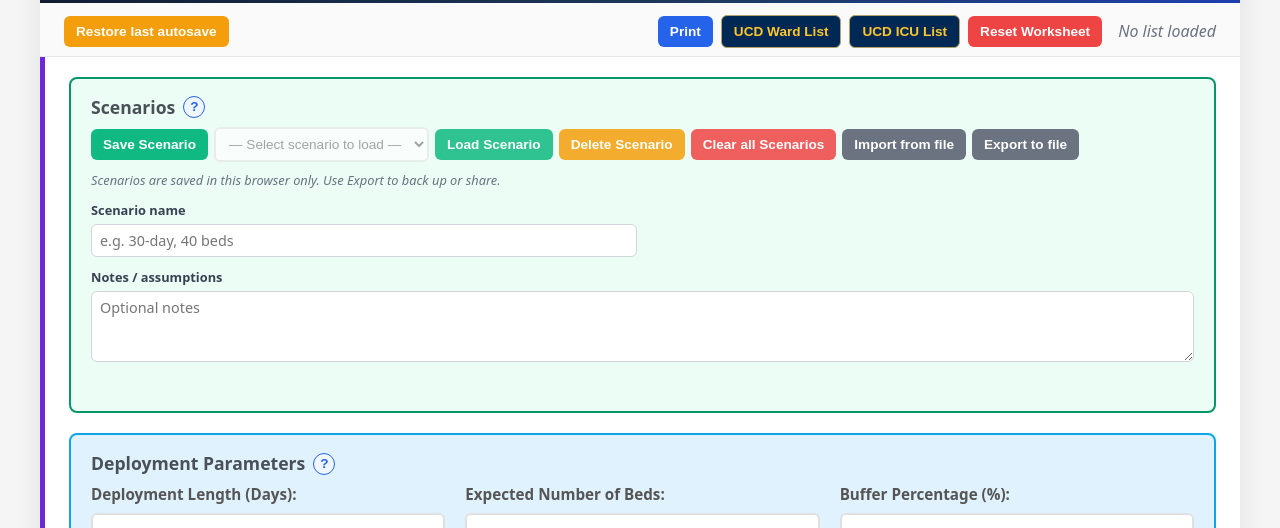
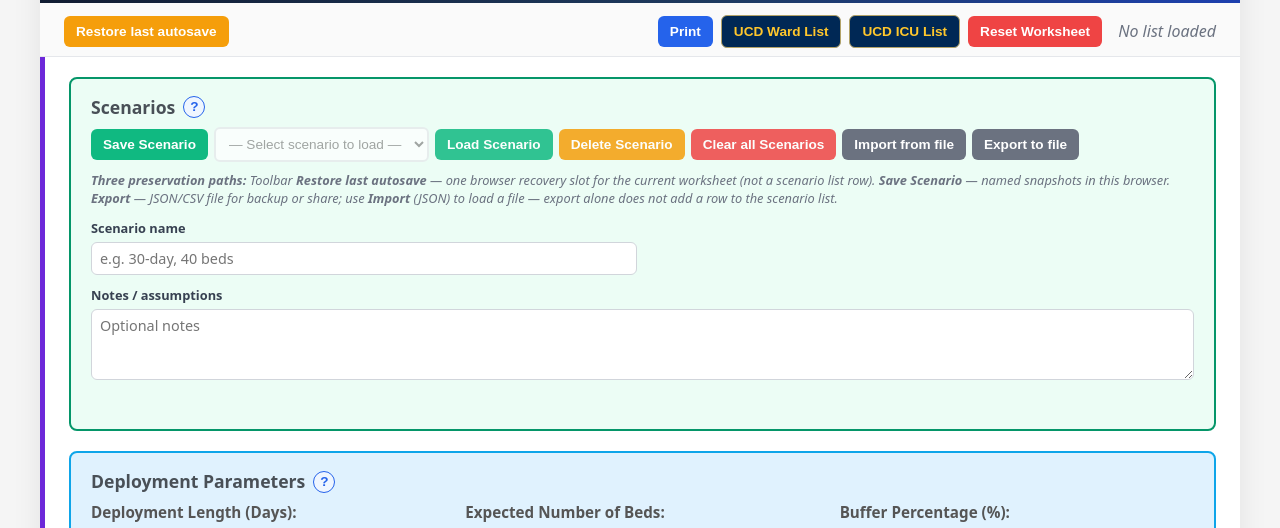
Before and after one commit to jobten13/portable-solution-estimator-suite, a plain HTML site: page Calcs Shell/index.html in a window 1280 px wide. Shown: the part 236-764 px from the top of the page. Drawn offline with Linux system fonts and the light colour scheme; files whose address does not match are found by name.

Commit message:
Docs/UI: clarify autosave vs scenario vs export (Shell + README + tracker)
Made-with: Cursor

```diff
--- a/Calcs Shell/index.html
+++ b/Calcs Shell/index.html
@@ -35,7 +35,7 @@
           </header>
           <div class="toolbar-wrap">
             <div class="toolbar">
-              <button type="button" id="load-btn-clear-autosave" class="btn btn-delete" title="Load the last autosaved worksheet from this browser. Opening the calc always starts fresh; use this to recover unsaved work.">Restore last autosave</button>
+              <button type="button" id="load-btn-clear-autosave" class="btn btn-delete" title="Restore the last autosaved worksheet in this browser (recovery slot). Named scenarios in the list are unchanged. Opening the calc starts fresh until you restore.">Restore last autosave</button>
               <span id="load-load-basic-last-saved" class="toolbar-last-saved" aria-live="polite"></span>
               <button type="button" id="load-btn-print" class="btn btn-print" title="Print the current view.">Print</button>
               <button type="button" id="load-guide-btn" class="btn btn-secondary" title="Open the user guide in this page.">User guide</button>
@@ -51,11 +51,11 @@
               </div>
               <div class="help-popover" id="load-help-popover-scenarios" role="tooltip" hidden>
                 <ul>
+                  <li><strong>How your work is kept:</strong> (1) Toolbar <strong>Restore last autosave</strong> — one browser recovery slot for the <em>current</em> worksheet (not a named scenario row). (2) <strong>Save / Load Scenario</strong> — named snapshots in the dropdown. (3) <strong>Export / Import</strong> — files on disk; export does not add a scenario until you <strong>Import</strong> JSON or <strong>Save</strong>.</li>
                   <li><strong>Save Scenario</strong> stores your current quantities, generator and fuel inputs, and notes in this browser.</li>
                   <li>Use a clear scenario name and brief notes so assumptions are easy to understand later.</li>
                   <li><strong>Load</strong> restores a scenario, <strong>Delete</strong> removes one, and <strong>Clear all</strong> removes all saved scenarios.</li>
-                  <li><strong>Export</strong> lets you choose JSON (backup/re-import) or CSV (human-readable report); <strong>Import</strong> restores from an exported JSON scenario file.</li>
-                  <li><strong>Toolbar “Worksheet autosaved”</strong> is recovery data for the open worksheet. <strong>Restore last autosave</strong> reloads it after a refresh; use Restore before editing if you need the previous session.</li>
+                  <li><strong>Export</strong> downloads JSON (backup/re-import) or CSV (report); <strong>Import</strong> applies a JSON file — it is separate from the toolbar recovery slot.</li>
                 </ul>
               </div>
               <div class="scenario-actions">
@@ -90,7 +90,7 @@
                   </div>
                 </div>
               </div>
-              <p class="scenario-storage-note">Scenarios are saved in this browser only. Use Export to back up or share.</p>
+              <p class="scenario-storage-note"><strong>Three preservation paths:</strong> Toolbar <strong>Restore last autosave</strong> — one browser recovery slot for the <em>current</em> worksheet (not a scenario list row). <strong>Save Scenario</strong> — named snapshots in this browser. <strong>Export</strong> — JSON/CSV <em>file</em> for backup or share; use <strong>Import</strong> (JSON) to load a file — export alone does not add a row to the scenario list.</p>
               <input type="file" id="load-scenario-file-input" accept=".json" hidden>
               <div class="scenario-meta">
                 <div class="field">
@@ -250,7 +250,7 @@
           </header>
           <div class="toolbar-wrap">
             <div class="toolbar">
-              <button type="button" id="load-pro-btn-clear-autosave" class="btn btn-delete" title="Load the last autosaved worksheet from this browser. Opening the calc always starts fresh; use this to recover unsaved work.">Restore last autosave</button>
+              <button type="button" id="load-pro-btn-clear-autosave" class="btn btn-delete" title="Restore the last autosaved worksheet in this browser (recovery slot). Named scenarios in the list are unchanged. Opening the calc starts fresh until you restore.">Restore last autosave</button>
               <span id="load-pro-last-saved" class="toolbar-last-saved" aria-live="polite"></span>
               <button type="button" id="load-pro-print-summary-btn" class="btn btn-print" title="Print the current view.">Print</button>
               <button type="button" id="load-pro-guide-btn" class="btn btn-secondary" title="Open the user guide in this page.">User guide</button>
@@ -267,11 +267,11 @@
               </div>
               <div class="help-popover" id="load-pro-help-popover-scenarios" role="tooltip" hidden>
                 <ul>
+                  <li><strong>How your work is kept:</strong> (1) Toolbar <strong>Restore last autosave</strong> — one browser recovery slot for the <em>current</em> worksheet (not a named scenario row). (2) <strong>Save / Load Scenario</strong> — named snapshots in the dropdown. (3) <strong>Export / Import</strong> — files on disk; export does not add a scenario until you <strong>Import</strong> JSON or <strong>Save</strong>.</li>
                   <li><strong>Save Scenario</strong> stores your current table values, generator inputs, and notes in this browser.</li>
                   <li>Use a clear scenario name and brief notes so assumptions are easy to understand later.</li>
                   <li><strong>Load</strong> restores a saved setup, <strong>Delete</strong> removes one scenario, and <strong>Clear all</strong> removes all saved scenarios.</li>
-                  <li><strong>Export</strong> lets you choose JSON (backup/re-import) or CSV (human-readable report); <strong>Import</strong> restores from an exported JSON scenario file.</li>
-                  <li><strong>Toolbar “Worksheet autosaved”</strong> is recovery data for the open worksheet. <strong>Restore last autosave</strong> reloads it after a refresh; use Restore before editing if you need the previous session.</li>
+                  <li><strong>Export</strong> downloads JSON (backup/re-import) or CSV (report); <strong>Import</strong> applies a JSON file — it is separate from the toolbar recovery slot.</li>
                 </ul>
               </div>
               <div class="scenario-actions">
@@ -306,7 +306,7 @@
                   </div>
                 </div>
               </div>
-              <p class="scenario-storage-note">Scenarios are saved in this browser only. Use Export to back up or share.</p>
+              <p class="scenario-storage-note"><strong>Three preservation paths:</strong> Toolbar <strong>Restore last autosave</strong> — one browser recovery slot for the <em>current</em> worksheet (not a scenario list row). <strong>Save Scenario</strong> — named snapshots in this browser. <strong>Export</strong> — JSON/CSV <em>file</em> for backup or share; use <strong>Import</strong> (JSON) to load a file — export alone does not add a row to the scenario list.</p>
               <div class="scenario-meta">
                 <div class="field">
                   <label for="load-pro-scenario-name">Scenario name</label>
@@ -491,7 +491,7 @@
           </header>
           <div class="toolbar-wrap">
             <div class="toolbar">
-              <button type="button" id="water-btn-clear-autosave" class="btn btn-delete" title="Load the last autosaved worksheet from this browser. Opening the calc always starts fresh; use this to recover unsaved work.">Restore last autosave</button>
+              <button type="button" id="water-btn-clear-autosave" class="btn btn-delete" title="Restore the last autosaved worksheet in this browser (recovery slot). Named scenarios in the list are unchanged. Opening the calc starts fresh until you restore.">Restore last autosave</button>
               <span id="water-last-saved" class="toolbar-last-saved" aria-live="polite"></span>
               <button type="button" class="btn btn-print" id="water-print-btn" title="Print the current view.">Print</button>
               <button type="button" class="btn btn-clear" id="water-reset-btn" title="Reset all inputs, unit, and modes to baseline values.">Reset to Defaults</button>
@@ -505,11 +505,11 @@
               </div>
               <div class="help-popover" id="water-help-popover-scenarios" role="tooltip" hidden>
                 <ul>
+                  <li><strong>How your work is kept:</strong> (1) Toolbar <strong>Restore last autosave</strong> — one browser recovery slot for the <em>current</em> worksheet (not a named scenario row). (2) <strong>Save / Load Scenario</strong> — named snapshots in the dropdown. (3) <strong>Export / Import</strong> — files on disk; export does not add a scenario until you <strong>Import</strong> JSON or <strong>Save</strong>.</li>
                   <li><strong>Save Scenario</strong> stores your current inputs, unit, and modes in this browser.</li>
                   <li>Use a clear scenario name and notes so others can quickly understand assumptions.</li>
                   <li><strong>Load</strong> restores a saved setup, <strong>Delete</strong> removes one scenario, and <strong>Clear all</strong> removes all saved scenarios.</li>
-                  <li><strong>Export</strong> lets you choose JSON (backup/re-import) or CSV (human-readable report); <strong>Import</strong> restores from an exported JSON scenario file.</li>
-                  <li><strong>Toolbar “Worksheet autosaved”</strong> is recovery for the open worksheet. <strong>Restore last autosave</strong> reloads it after a refresh. Restore before editing if you need the previous session.</li>
+                  <li><strong>Export</strong> downloads JSON (backup/re-import) or CSV (report); <strong>Import</strong> applies a JSON file — it is separate from the toolbar recovery slot.</li>
                   <li>The line under scenario name is for the <strong>named scenario list</strong> only — different from worksheet autosave.</li>
                 </ul>
               </div>
@@ -545,7 +545,7 @@
                   </div>
                 </div>
               </div>
-              <p class="scenario-storage-note">Scenarios are saved in this browser only. Use Export to back up or share.</p>
+              <p class="scenario-storage-note"><strong>Three preservation paths:</strong> Toolbar <strong>Restore last autosave</strong> — one browser recovery slot for the <em>current</em> worksheet (not a scenario list row). <strong>Save Scenario</strong> — named snapshots in this browser. <strong>Export</strong> — JSON/CSV <em>file</em> for backup or share; use <strong>Import</strong> (JSON) to load a file — export alone does not add a row to the scenario list.</p>
               <div class="scenario-meta">
                 <div class="field">
                   <label for="water-scenario-name">Scenario name</label>
@@ -740,7 +740,7 @@
           </header>
           <div class="toolbar-wrap">
             <div class="toolbar">
-              <button type="button" id="cons-clear-autosave-btn" class="btn btn-delete" title="Restore the last autosaved worksheet state. Named saved scenarios are not changed.">Restore last autosave</button>
+              <button type="button" id="cons-clear-autosave-btn" class="btn btn-delete" title="Restore the last autosaved worksheet in this browser (recovery slot). Named scenarios in the list are unchanged.">Restore last autosave</button>
               <span id="cons-last-saved" class="toolbar-last-saved" aria-live="polite"></span>
               <button type="button" class="btn btn-print" id="cons-print-btn">Print</button>
               <button type="button" class="btn btn-ucd" id="cons-ward-list-btn">UCD Ward List</button>
@@ -757,10 +757,11 @@
               </div>
               <div class="help-popover" id="cons-help-popover-scenarios" role="tooltip" hidden>
                 <ul>
+                  <li><strong>How your work is kept:</strong> (1) Toolbar <strong>Restore last autosave</strong> — one browser recovery slot for the <em>current</em> worksheet (not a named scenario row). (2) <strong>Save / Load Scenario</strong> — named snapshots in the dropdown. (3) <strong>Export / Import</strong> — files on disk; export does not add a scenario until you <strong>Import</strong> JSON or <strong>Save</strong>.</li>
                   <li><strong>Save Scenario</strong> stores your current list, deployment inputs, and notes in this browser.</li>
                   <li>Use a clear scenario name and notes so assumptions are easy to understand later.</li>
                   <li><strong>Load</strong> restores one scenario, <strong>Delete</strong> removes one, and <strong>Clear all</strong> removes all saved scenarios.</li>
-                  <li><strong>Export</strong> lets you choose JSON (backup/re-import) or CSV (human-readable report); <strong>Import</strong> restores from an exported JSON scenario file.</li>
+                  <li><strong>Export</strong> downloads JSON (backup/re-import) or CSV (report); <strong>Import</strong> applies a JSON file — it is separate from the toolbar recovery slot.</li>
                 </ul>
               </div>
               <div class="scenario-actions">
@@ -795,7 +796,7 @@
                   </div>
                 </div>
               </div>
-              <p class="scenario-storage-note">Scenarios are saved in this browser only. Use Export to back up or share.</p>
+              <p class="scenario-storage-note"><strong>Three preservation paths:</strong> Toolbar <strong>Restore last autosave</strong> — one browser recovery slot for the <em>current</em> worksheet (not a scenario list row). <strong>Save Scenario</strong> — named snapshots in this browser. <strong>Export</strong> — JSON/CSV <em>file</em> for backup or share; use <strong>Import</strong> (JSON) to load a file — export alone does not add a row to the scenario list.</p>
               <div class="scenario-meta">
                 <div class="field">
                   <label for="cons-scenario-name">Scenario name</label>
@@ -893,7 +894,7 @@
           </header>
           <div class="toolbar-wrap">
             <div class="toolbar">
-              <button type="button" id="meds-btn-clear-autosave" class="btn btn-delete" title="Restore the last autosaved worksheet state. Named saved scenarios are not changed.">Restore last autosave</button>
+              <button type="button" id="meds-btn-clear-autosave" class="btn btn-delete" title="Restore the last autosaved worksheet in this browser (recovery slot). Named scenarios in the list are unchanged.">Restore last autosave</button>
               <span id="meds-last-saved" class="toolbar-last-saved" aria-live="polite"></span>
               <button type="button" class="btn btn-print" id="meds-print-btn" title="Print the current view.">Print</button>
               <button type="button" class="btn btn-ucd" id="meds-pharma-list-btn" title="Load the UCD Ward pharmaceuticals list.">UCD Ward Meds</button>
@@ -910,9 +911,11 @@
               </div>
               <div class="help-popover" id="meds-help-popover-scenarios" role="tooltip" hidden>
                 <ul>
+                  <li><strong>How your work is kept:</strong> (1) Toolbar <strong>Restore last autosave</strong> — one browser recovery slot for the <em>current</em> worksheet (not a named scenario row). (2) <strong>Save / Load Scenario</strong> — named snapshots in the dropdown. (3) <strong>Export / Import</strong> — files on disk; export does not add a scenario until you <strong>Import</strong> JSON or <strong>Save</strong>.</li>
                   <li><strong>Save Scenario</strong> stores your current pharmaceuticals list and deployment inputs in this browser.</li>
+                  <li>Use a clear scenario name and notes so assumptions are easy to understand later.</li>
                   <li><strong>Load</strong> restores one scenario, <strong>Delete</strong> removes one, and <strong>Clear all</strong> removes all saved scenarios.</li>
-                  <li><strong>Export</strong> lets you choose JSON (backup/re-import) or CSV (human-readable report); <strong>Import</strong> restores from an exported JSON scenario file.</li>
+                  <li><strong>Export</strong> downloads JSON (backup/re-import) or CSV (report); <strong>Import</strong> applies a JSON file — it is separate from the toolbar recovery slot.</li>
                 </ul>
               </div>
               <div class="scenario-actions">
@@ -947,7 +950,7 @@
                   </div>
                 </div>
               </div>
-              <p class="scenario-storage-note">Scenarios are saved in this browser only. Use Export to back up or share.</p>
+              <p class="scenario-storage-note"><strong>Three preservation paths:</strong> Toolbar <strong>Restore last autosave</strong> — one browser recovery slot for the <em>current</em> worksheet (not a scenario list row). <strong>Save Scenario</strong> — named snapshots in this browser. <strong>Export</strong> — JSON/CSV <em>file</em> for backup or share; use <strong>Import</strong> (JSON) to load a file — export alone does not add a row to the scenario list.</p>
               <div class="scenario-meta">
                 <div class="field">
                   <label for="meds-scenario-name">Scenario name</label>
```
Also changed, not shown: PROJECT_TRACKER.md (+13 -0 lines), Calcs Shell/README.md, README.md.
